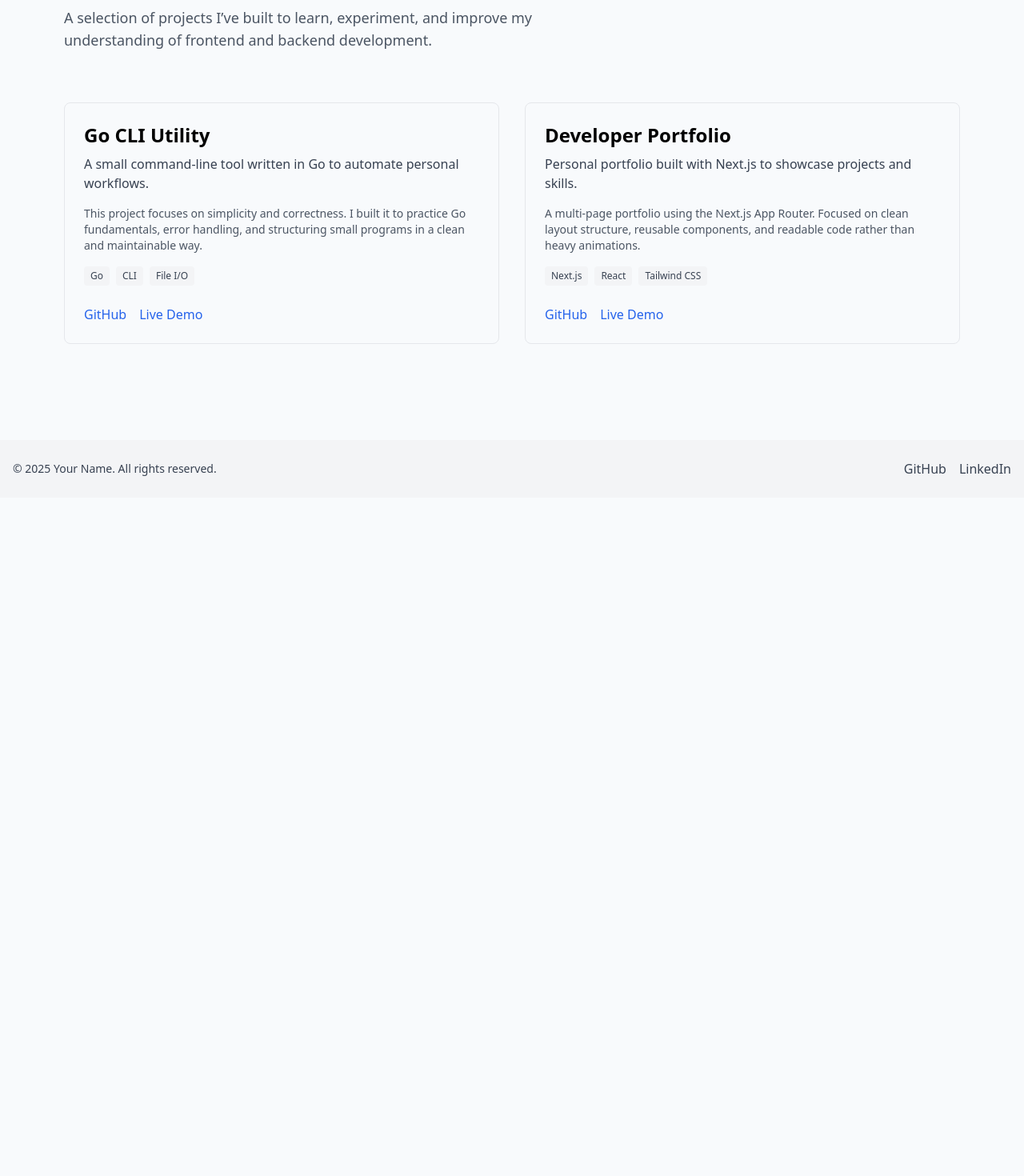
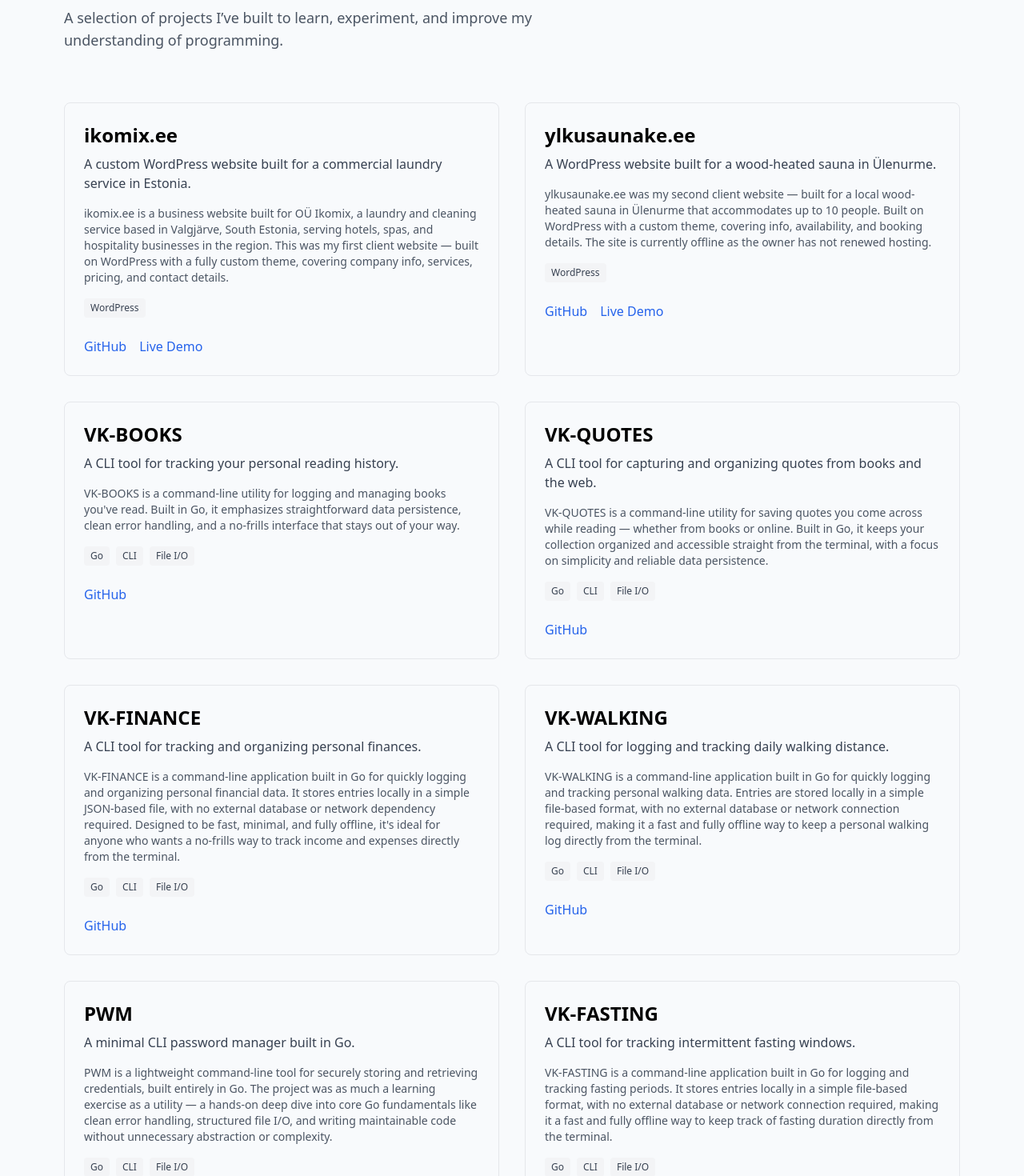
Before and after one commit to VkHyperNova/vk-portfolio-github, a Next.js app: page /projects in a window 1280 px wide. Shown: the part 200-1670 px from the top of the page at 80% size. Before the commit the page ends 822 px from the top, so only its background shows below. Built offline with nearby package versions, Linux system fonts and the light colour scheme.

Commit message:
Project added

```diff
--- a/src/app/projects/page.js
+++ b/src/app/projects/page.js
@@ -16,7 +16,7 @@ export default function ProjectsPage() {
         </h1>
         <p className="text-lg text-gray-600 dark:text-gray-400 max-w-2xl">
           A selection of projects I’ve built to learn, experiment, and improve
-          my understanding of frontend and backend development.
+          my understanding of programming.
         </p>
       </header>
 
--- a/src/data/projects.js
+++ b/src/data/projects.js
@@ -1,24 +1,112 @@
 export const projects = [
   {
-    slug: "go-cli-tool",
-    title: "Go CLI Utility",
-    description:
-      "A small command-line tool written in Go to automate personal workflows.",
+    slug: "website",
+    title: "ikomix.ee",
+    description: "A custom WordPress website built for a commercial laundry service in Estonia.",
     longDescription:
-      "This project focuses on simplicity and correctness. I built it to practice Go fundamentals, error handling, and structuring small programs in a clean and maintainable way.",
-    tech: ["Go", "CLI", "File I/O"],
-    github: "https://github.com/yourusername/go-cli-tool",
-    live: "https://your-site.vercel.app",
+      "ikomix.ee is a business website built for OÜ Ikomix, a laundry and cleaning service based in Valgjärve, South Estonia, serving hotels, spas, and hospitality businesses in the region. This was my first client website — built on WordPress with a fully custom theme, covering company info, services, pricing, and contact details.",
+    tech: ["WordPress"],
+    github: "https://github.com/VkHyperNova/ikomix",
+    live: "https://www.ikomix.ee",
   },
   {
-    slug: "portfolio-site",
-    title: "Developer Portfolio",
-    description:
-      "Personal portfolio built with Next.js to showcase projects and skills.",
+    slug: "website",
+    title: "ylkusaunake.ee",
+    description: "A WordPress website built for a wood-heated sauna in Ülenurme.",
     longDescription:
-      "A multi-page portfolio using the Next.js App Router. Focused on clean layout structure, reusable components, and readable code rather than heavy animations.",
-    tech: ["Next.js", "React", "Tailwind CSS"],
-    github: "https://github.com/yourusername/portfolio",
-    live: "https://your-site.vercel.app",
+      "ylkusaunake.ee was my second client website — built for a local wood-heated sauna in Ülenurme that accommodates up to 10 people. Built on WordPress with a custom theme, covering info, availability, and booking details. The site is currently offline as the owner has not renewed hosting.",
+    tech: ["WordPress"],
+    github: "https://github.com/VkHyperNova/ylkusaunake",
+    live: "https://www.ylkusaunake.ee",
   },
+  {
+    slug: "go-cli-tool",
+    title: "VK-BOOKS",
+    description: "A CLI tool for tracking your personal reading history.",
+    longDescription:
+      "VK-BOOKS is a command-line utility for logging and managing books you've read. Built in Go, it emphasizes straightforward data persistence, clean error handling, and a no-frills interface that stays out of your way.",
+    tech: ["Go", "CLI", "File I/O"],
+    github: "https://github.com/VkHyperNova/VK-Books",
+    live: "",
+  },
+  {
+    slug: "go-cli-tool",
+    title: "VK-QUOTES",
+    description: "A CLI tool for capturing and organizing quotes from books and the web.",
+    longDescription:
+      "VK-QUOTES is a command-line utility for saving quotes you come across while reading — whether from books or online. Built in Go, it keeps your collection organized and accessible straight from the terminal, with a focus on simplicity and reliable data persistence.",
+    tech: ["Go", "CLI", "File I/O"],
+    github: "https://github.com/VkHyperNova/VK-Quotes",
+    live: "",
+  },
+  {
+    slug: "go-cli-tool",
+    title: "VK-FINANCE",
+    description: "A CLI tool for tracking and organizing personal finances.",
+    longDescription:
+      "VK-FINANCE is a command-line application built in Go for quickly logging and organizing personal financial data. It stores entries locally in a simple JSON-based file, with no external database or network dependency required. Designed to be fast, minimal, and fully offline, it's ideal for anyone who wants a no-frills way to track income and expenses directly from the terminal.",
+    tech: ["Go", "CLI", "File I/O"],
+    github: "https://github.com/VkHyperNova/VK-FINANCE",
+    live: "",
+  },
+  {
+    slug: "go-cli-tool",
+    title: "VK-WALKING",
+    description: "A CLI tool for logging and tracking daily walking distance.",
+    longDescription:
+      "VK-WALKING is a command-line application built in Go for quickly logging and tracking personal walking data. Entries are stored locally in a simple file-based format, with no external database or network connection required, making it a fast and fully offline way to keep a personal walking log directly from the terminal.",
+    tech: ["Go", "CLI", "File I/O"],
+    github: "https://github.com/VkHyperNova/vk-walking",
+    live: "",
+  },
+  {
+    slug: "go-cli-tool",
+    title: "PWM",
+    description: "A minimal CLI password manager built in Go.",
+    longDescription:
+      "PWM is a lightweight command-line tool for securely storing and retrieving credentials, built entirely in Go. The project was as much a learning exercise as a utility — a hands-on deep dive into core Go fundamentals like clean error handling, structured file I/O, and writing maintainable code without unnecessary abstraction or complexity.",
+    tech: ["Go", "CLI", "File I/O"],
+    github: "https://github.com/VkHyperNova/PWM",
+    live: "",
+  },
+  {
+    slug: "go-cli-tool",
+    title: "VK-FASTING",
+    description: "A CLI tool for tracking intermittent fasting windows.",
+    longDescription:
+      "VK-FASTING is a command-line application built in Go for logging and tracking fasting periods. It stores entries locally in a simple file-based format, with no external database or network connection required, making it a fast and fully offline way to keep track of fasting duration directly from the terminal.",
+    tech: ["Go", "CLI", "File I/O"],
+    github: "https://github.com/VkHyperNova/vk-fasting",
+    live: "",
+  },
+  {
+    slug: "go-cli-tool",
+    title: "vk-youtube-downloader",
+    description: "A CLI tool for downloading audio from YouTube videos.",
+    longDescription:
+      "vk-youtube-downloader is a command-line application built in Go for downloading YouTube videos and extracting them as audio files. It offers a simple, no-frills way to grab music or audio content directly from the terminal, without needing a browser or third-party GUI app.",
+    tech: ["Go", "CLI", "File I/O"],
+    github: "https://github.com/VkHyperNova/vk-youtube-downloader",
+    live: "",
+  },
+  {
+    slug: "go-cli-tool",
+    title: "vk-time",
+    description: "A CLI countdown timer with music, built for focus sessions and meditation.",
+    longDescription:
+      "vk-time is a command-line productivity tool built in Go that helps you stay focused on a task. It runs a countdown timer while playing music, keeps the computer awake by preventing it from going to sleep, and sounds an alarm when time is up. I use it for meditation sessions, but it works just as well as a general focus or Pomodoro-style timer.",
+    tech: ["Go", "CLI", "File I/O"],
+    github: "https://github.com/VkHyperNova/vk-time",
+    live: "",
+  },
+  {
+  slug: "go-cli-tool",
+  title: "vk-weather",
+  description: "A CLI tool for checking current weather from the terminal.",
+  longDescription:
+    "vk-weather is a command-line application built in Go that fetches and displays current weather information directly in the terminal. It pulls live data from an online weather source, giving a quick, no-browser-needed way to check conditions on the go.",
+  tech: ["Go", "CLI", "File I/O"],
+  github: "https://github.com/VkHyperNova/VK-Weather",
+  live: "",
+},
 ];
```
